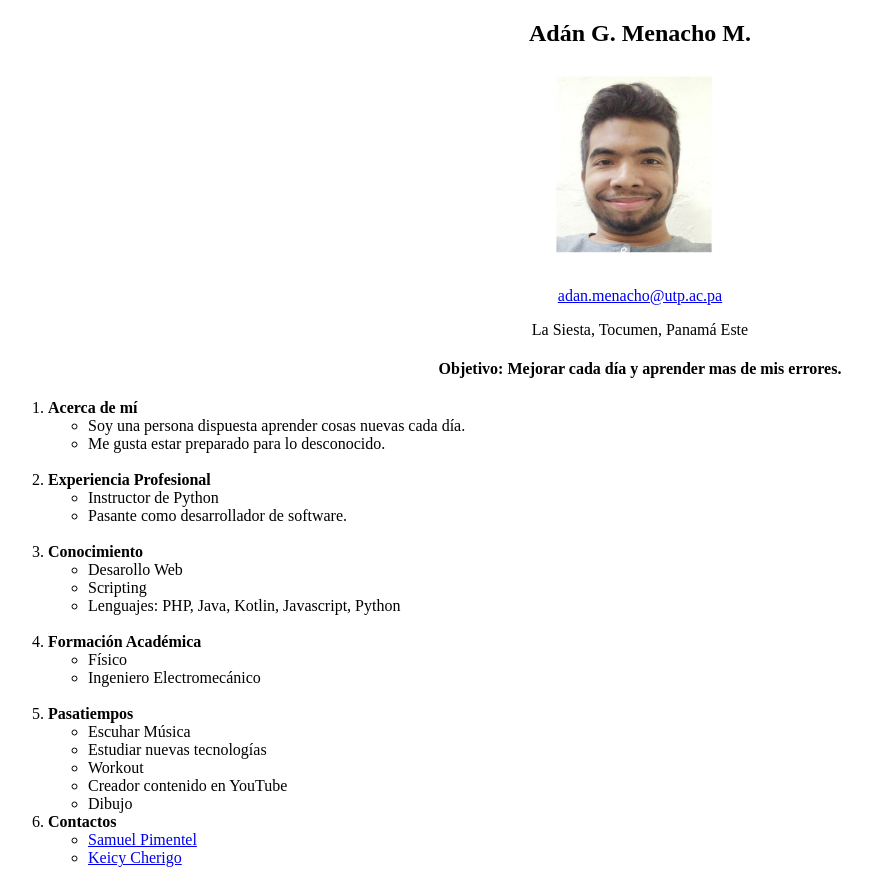
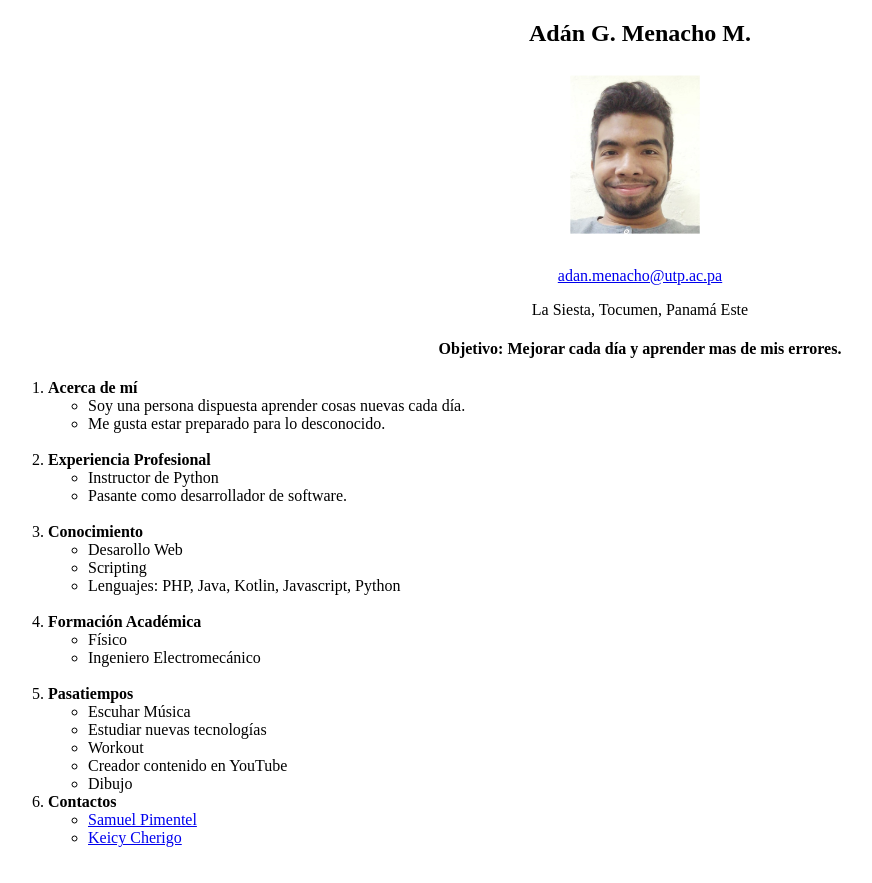
Before and after one commit to Menacho27/GL124-C, a plain HTML site: page GL124-C/Laboratorio3/adanmenacho.html in a window 1280 px wide. Shown: the whole page, without its empty margins (0-872 px from the left). Drawn offline with Linux system fonts and the light colour scheme.

Commit message:
corregir tamaño foto

```diff
--- a/GL124-C/Laboratorio3/adanmenacho.html
+++ b/GL124-C/Laboratorio3/adanmenacho.html
@@ -8,7 +8,7 @@
         <div>
             <div class="Izquierda">
         </div>
-        <div> <center>  <img src="Adan.png" width="180" height="200" /> </center>
+        <div> <center>  <img src="Adan.png" width="150" height="180" /> </center>
             <div> <a href="adan.menacho@utp.ac.pa" target="_blank"> <center> <p id="email">adan.menacho@utp.ac.pa</p></a> </center>
             <div><center> <p>La Siesta, Tocumen, Panamá Este</p></center></div>
     </div>
```
